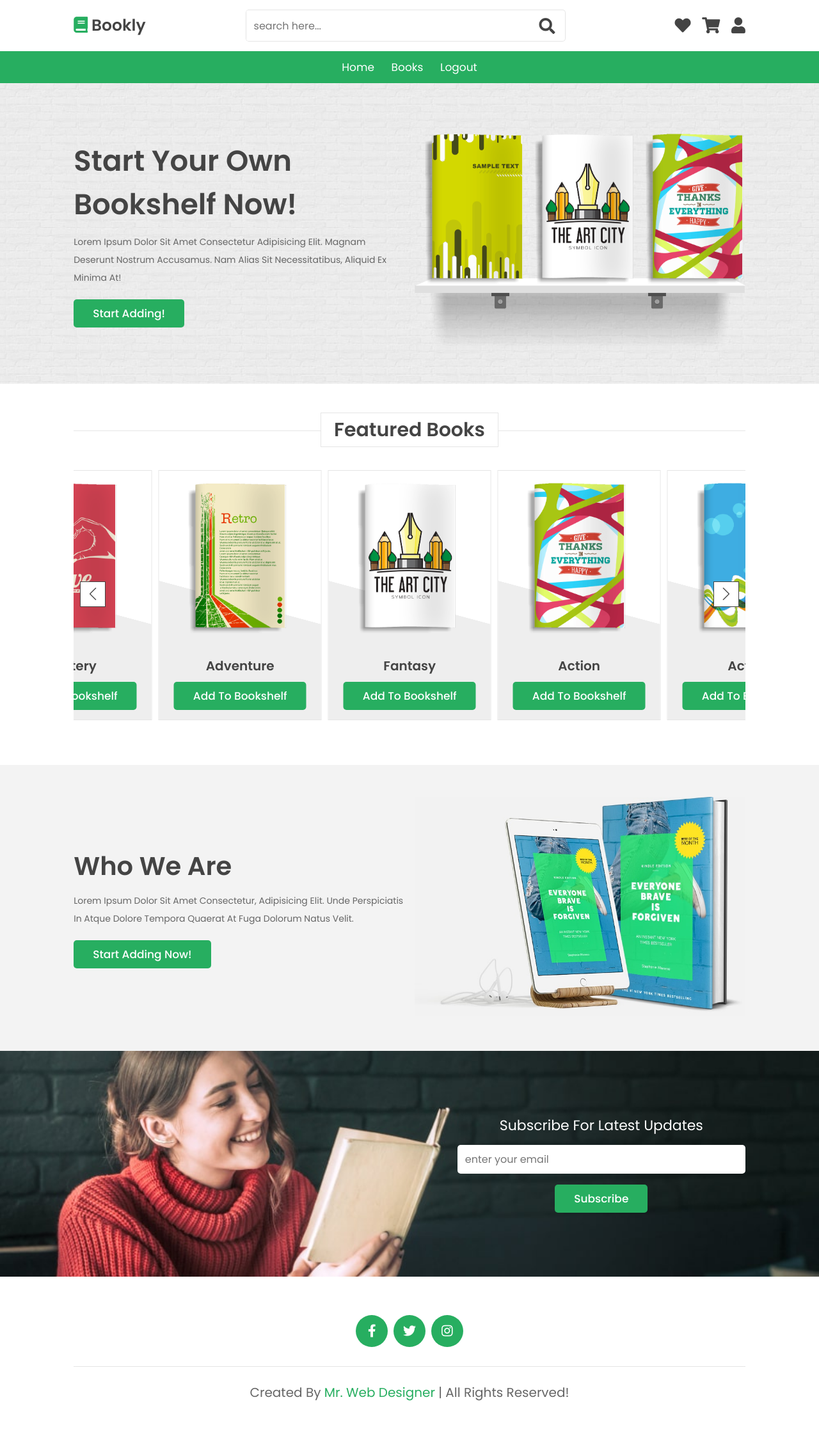
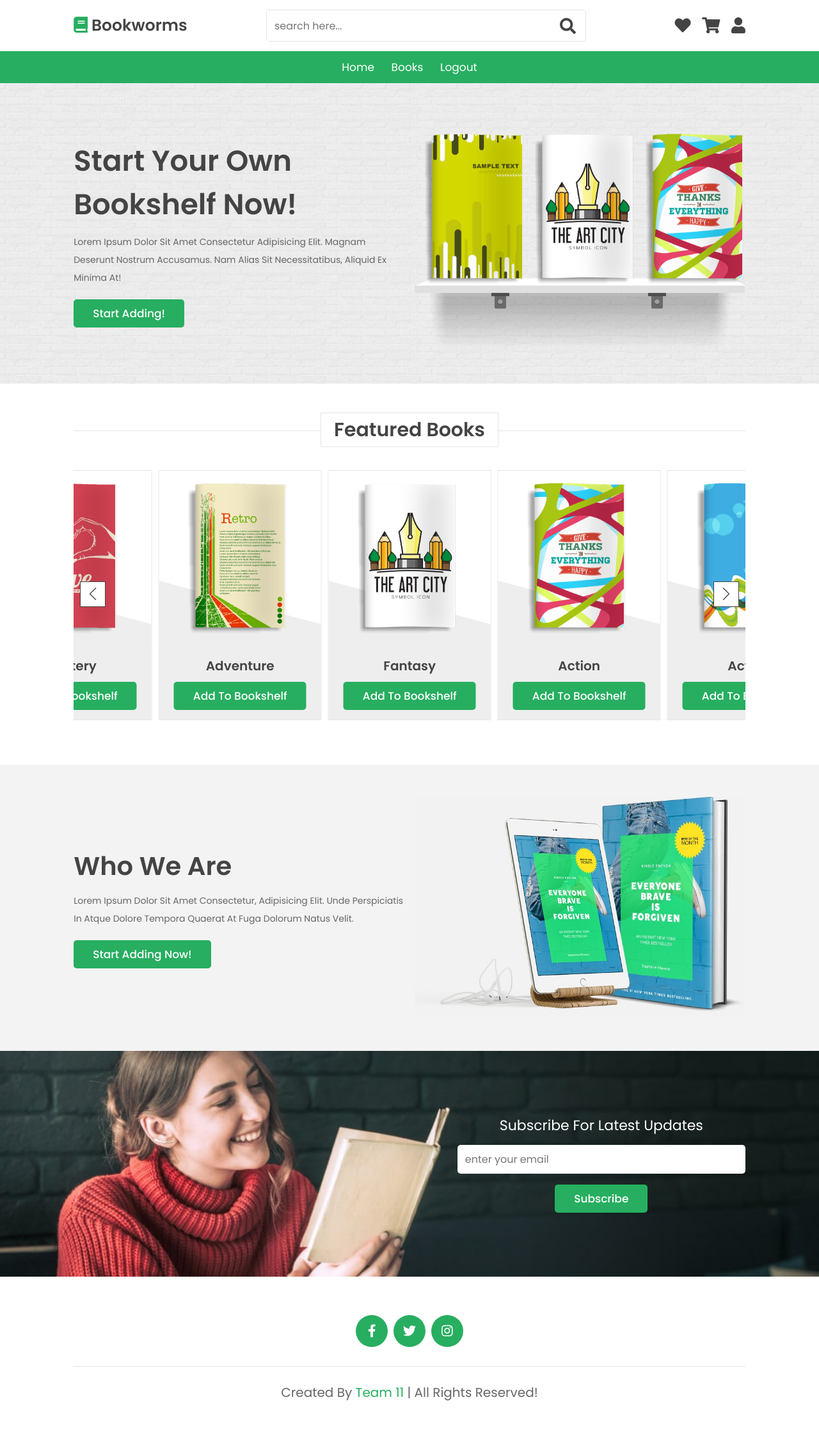
Before and after one commit to valeduron/book-reviews, a PHP site: page / in a window 1280 px wide. Shown: the whole page at 64% size. Run offline with PHP 8.4, Linux system fonts and the light colour scheme.

Commit message:
Change name of project

```diff
--- a/books.php
+++ b/books.php
@@ -24,7 +24,7 @@ if (! empty($_SESSION["UserID"])) {
     <meta charset="UTF-8">
     <meta http-equiv="X-UA-Compatible" content="IE=edge">
     <meta name="viewport" content="width=device-width, initial-scale=1.0">
-    <title>Complete Responsive Online Boot Store Website Design Tutorial</title>
+    <title>Bookworms</title>
 
     <link rel="stylesheet" href="https://unpkg.com/swiper@7/swiper-bundle.min.css" />
 
@@ -44,7 +44,7 @@ if (! empty($_SESSION["UserID"])) {
 
     <div class="header-1">
 
-        <a href="#" class="logo"> <i class="fas fa-book"></i> bookly </a>
+        <a href="#" class="logo"> <i class="fas fa-book"></i> Bookworms </a>
 
         <form action="" class="search-form">
             <input type="search" name="" placeholder="Search here..." id="search-box">
@@ -1025,7 +1025,7 @@ if (! empty($_SESSION["UserID"])) {
         <a href="#" class="fab fa-instagram"></a>
     </div>
 
-    <div class="credit"> created by <span>mr. web designer</span> | all rights reserved! </div>
+    <div class="credit"> created by <span>Team 11</span> | all rights reserved! </div>
 
 </section>
 
--- a/bookshelf.php
+++ b/bookshelf.php
@@ -5,7 +5,7 @@
     <meta charset="UTF-8">
     <meta http-equiv="X-UA-Compatible" content="IE=edge">
     <meta name="viewport" content="width=device-width, initial-scale=1.0">
-    <title>Complete Responsive Online Boot Store Website Design Tutorial</title>
+    <title>Bookworms</title>
 
     <link rel="stylesheet" href="https://unpkg.com/swiper@7/swiper-bundle.min.css" />
 
@@ -28,7 +28,7 @@
 
     <div class="header-1">
 
-        <a href="#" class="logo"> <i class="fas fa-book"></i> bookly </a>
+        <a href="#" class="logo"> <i class="fas fa-book"></i> Bookworms </a>
 
         <form action="" class="search-form">
             <input type="search" name="" placeholder="Search here..." id="search-box">
@@ -640,7 +640,7 @@
         <a href="#" class="fab fa-instagram"></a>
     </div>
 
-    <div class="credit"> created by <span>mr. web designer</span> | all rights reserved! </div>
+    <div class="credit"> created by <span>Team 11</span> | all rights reserved! </div>
 
 </section>
 
--- a/index.php
+++ b/index.php
@@ -21,7 +21,7 @@ if (! empty($_SESSION["UserID"])) {
         <meta charset="UTF-8">
         <meta http-equiv="X-UA-Compatible" content="IE=edge">
         <meta name="viewport" content="width=device-width, initial-scale=1.0">
-        <title>Complete Responsive Online Boot Store Website Design Tutorial</title>
+        <title>Bookworms</title>
 
         <link rel="stylesheet" href="https://unpkg.com/swiper@7/swiper-bundle.min.css" />
 
@@ -47,7 +47,7 @@ if (! empty($_SESSION["UserID"])) {
 
             <div class="header-1">
 
-                <a href="#" class="logo"> <i class="fas fa-book"></i> bookly </a>
+                <a href="#" class="logo"> <i class="fas fa-book"></i> Bookworms </a>
 
                 <form action="" class="search-form">
                     <input type="search" name="" placeholder="search here..." id="search-box">
@@ -374,7 +374,7 @@ if (! empty($_SESSION["UserID"])) {
         <a href="#" class="fab fa-instagram"></a>
     </div>
 
-    <div class="credit"> created by <span>mr. web designer</span> | all rights reserved! </div>
+    <div class="credit"> created by <span>Team 11</span> | all rights reserved! </div>
 
 </section>
 
```
